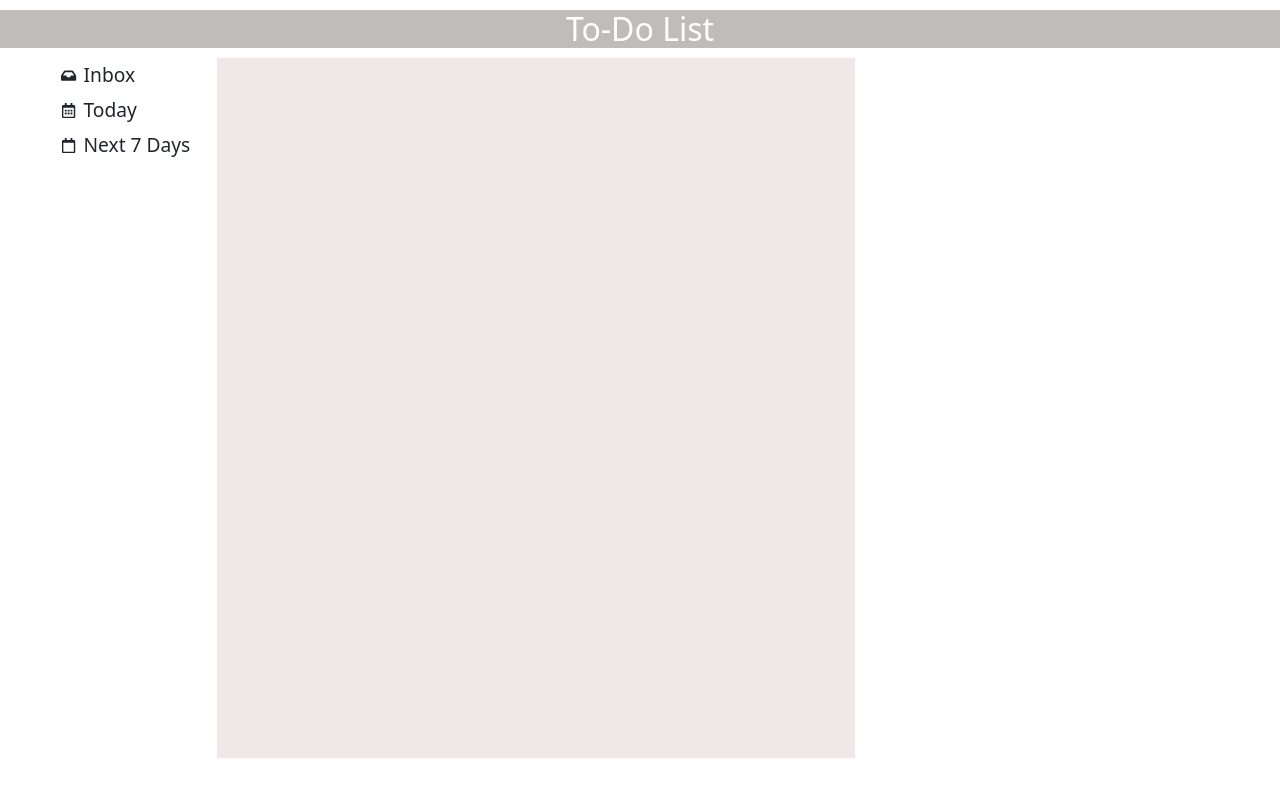
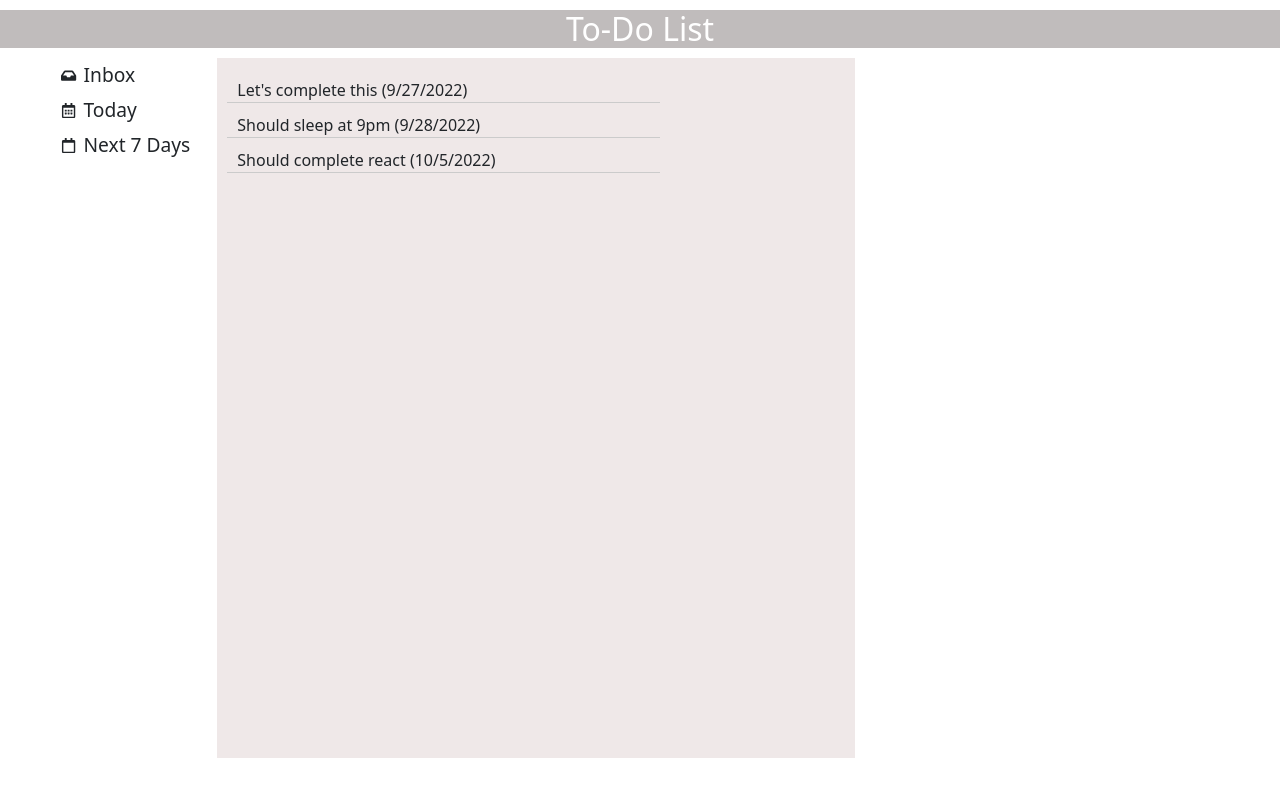
Before and after one commit to jayapatel1623/Todo-List-2.0---Working-with-Forms-User-inputs-Adding-Two-Way-Binding-Child----ufftu6juxylj, a React app: page / in a window 1280 px wide. Both pictures are taken after a click on the item "Next 7 Days". Shown: the top 796 px of the page. Built offline with nearby package versions, Linux system fonts and the light colour scheme.

Commit message:
Update Next7Days.js

```diff
--- a/src/components/Next7Days.js
+++ b/src/components/Next7Days.js
@@ -2,7 +2,7 @@ import React from "react";
 import ListRender from "./ListRender";
 
 const Next7Days = (props) => {
-  const date = new Date("19/3/2023");
+  const date = new Date("10/5/20232");
   console.log(date)
   const nseven=props.list.filter((itm)=>{
     const d=new Date(itm.date);
```
